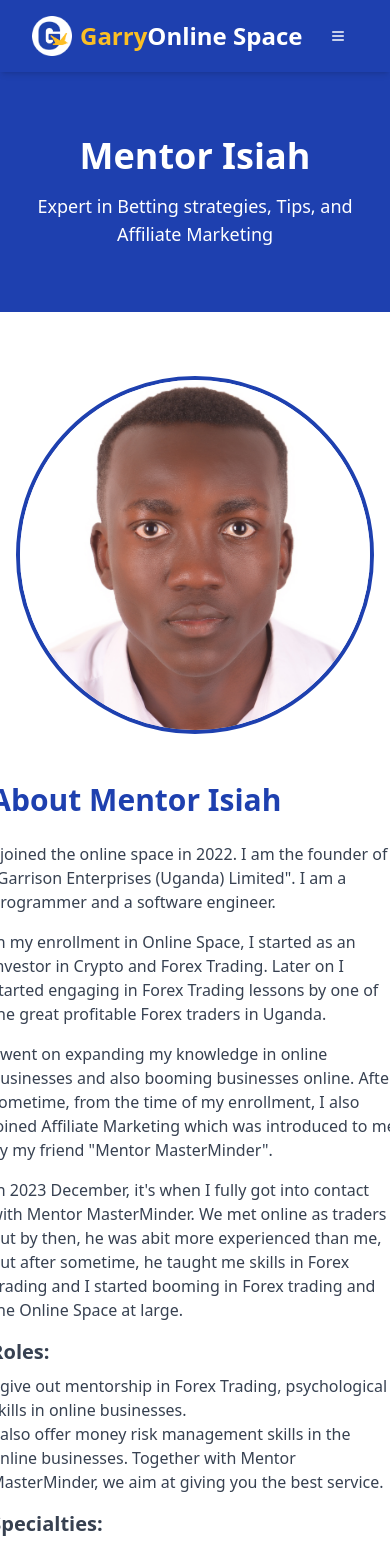
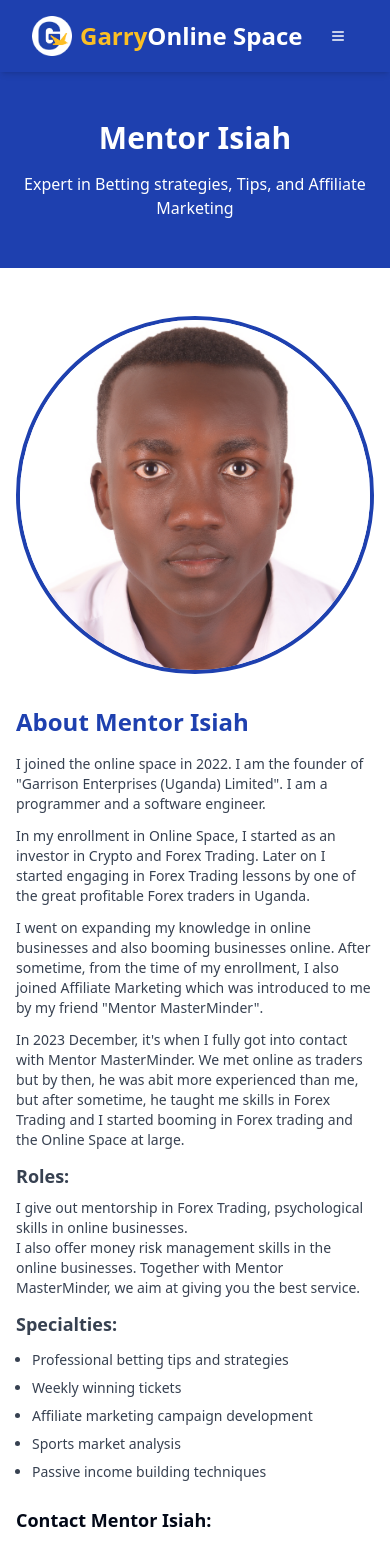
Before and after one commit to garryonlinespace/garry-online-space, a React (Vite) app: page /mentor-drema in a window 390 px wide. Shown: the top 1548 px of the page. Built offline with nearby package versions, Linux system fonts and the light colour scheme.

Commit message:
Fix Mentor Isiah section responsiveness

```diff
--- a/src/pages/MentorDrema.tsx
+++ b/src/pages/MentorDrema.tsx
@@ -14,20 +14,20 @@ const MentorDrema = () => {
     <div className="min-h-screen flex flex-col">
       <Navbar />
       <main className="flex-1">
-        <div className="bg-primary text-white py-16">
+        <div className="bg-primary text-white py-12 md:py-16">
           <div className="container mx-auto px-4 text-center">
-            <h1 className="text-4xl font-bold mb-4">Mentor Isiah</h1>
-            <p className="text-lg max-w-2xl mx-auto">
+            <h1 className="text-3xl md:text-4xl font-bold mb-4">Mentor Isiah</h1>
+            <p className="text-base md:text-lg max-w-2xl mx-auto px-2">
               Expert in Betting strategies, Tips, and Affiliate Marketing
             </p>
           </div>
         </div>
 
-        <section className="py-16">
+        <section className="py-12 md:py-16">
           <div className="container mx-auto px-4">
-            <div className="flex flex-col md:flex-row gap-12 items-center">
-              <div className="md:w-1/2">
-                <Avatar className="w-full aspect-square h-auto rounded-full border-4 border-primary">
+            <div className="flex flex-col md:flex-row gap-8 md:gap-12 items-center">
+              <div className="w-full md:w-1/2">
+                <Avatar className="w-full max-w-sm mx-auto aspect-square h-auto rounded-full border-4 border-primary">
                   <AvatarImage
                     src="/lovable-uploads/d94f86ad-d350-4130-8c2b-6f04f876e8f6.png"
                     alt="Mentor Isiah"
@@ -37,9 +37,9 @@ const MentorDrema = () => {
                 </Avatar>
               </div>
 
-              <div className="md:w-1/2">
-                <h2 className="text-3xl font-bold text-primary mb-6">About Mentor Isiah</h2>
-                <div className="space-y-4 text-gray-700">
+              <div className="w-full md:w-1/2">
+                <h2 className="text-2xl md:text-3xl font-bold text-primary mb-4 md:mb-6">About Mentor Isiah</h2>
+                <div className="space-y-3 md:space-y-4 text-sm md:text-base text-gray-700">
                   <p>
                     I joined the online space in 2022. I am the founder of "Garrison Enterprises (Uganda) Limited". I am a programmer and a software engineer.
                   </p>
@@ -56,20 +56,20 @@ const MentorDrema = () => {
                     We met online as traders but by then, he was abit more experienced than me, but after sometime, he taught me skills in Forex Trading and I started booming in Forex trading and the Online Space at large.
                   </p>
 
-                  <div className="mt-8">
-                    <h3 className="font-bold text-xl mb-2">Roles:</h3>
-                    <p>
+                  <div className="mt-6 md:mt-8">
+                    <h3 className="font-bold text-lg md:text-xl mb-2">Roles:</h3>
+                    <p className="text-sm md:text-base">
                       I give out mentorship in Forex Trading, psychological skills in online businesses.
                     </p>
-                    <p>
+                    <p className="text-sm md:text-base">
                       I also offer money risk management skills in the online businesses.
                       Together with Mentor MasterMinder, we aim at giving you the best service.
                     </p>
                   </div>
 
-                  <div className="mt-8 space-y-3">
-                    <h3 className="font-bold text-xl">Specialties:</h3>
-                    <ul className="list-disc pl-5 space-y-2">
+                  <div className="mt-6 md:mt-8 space-y-3">
+                    <h3 className="font-bold text-lg md:text-xl">Specialties:</h3>
+                    <ul className="list-disc pl-4 md:pl-5 space-y-2 text-sm md:text-base">
                       <li>Professional betting tips and strategies</li>
                       <li>Weekly winning tickets</li>
                       <li>Affiliate marketing campaign development</li>
@@ -79,13 +79,14 @@ const MentorDrema = () => {
                   </div>
                 </div>
 
-                <div className="mt-8">
+                <div className="mt-6 md:mt-8">
+                  <h3 className="font-bold text-lg md:text-xl mb-4">Contact Mentor Isiah:</h3>
                   <Button
                     onClick={handleContactWhatsApp}
-                    className="bg-green-500 hover:bg-green-600 text-white flex items-center gap-2"
+                    className="bg-green-500 hover:bg-green-600 text-white flex items-center gap-2 w-full md:w-auto text-sm md:text-base"
                   >
                     <MessageSquare className="h-5 w-5" />
-                    Contact Mentor Isiah on WhatsApp (+256 761 281222)
+                    Contact on WhatsApp (+256 761 281222)
                   </Button>
                 </div>
               </div>
```
